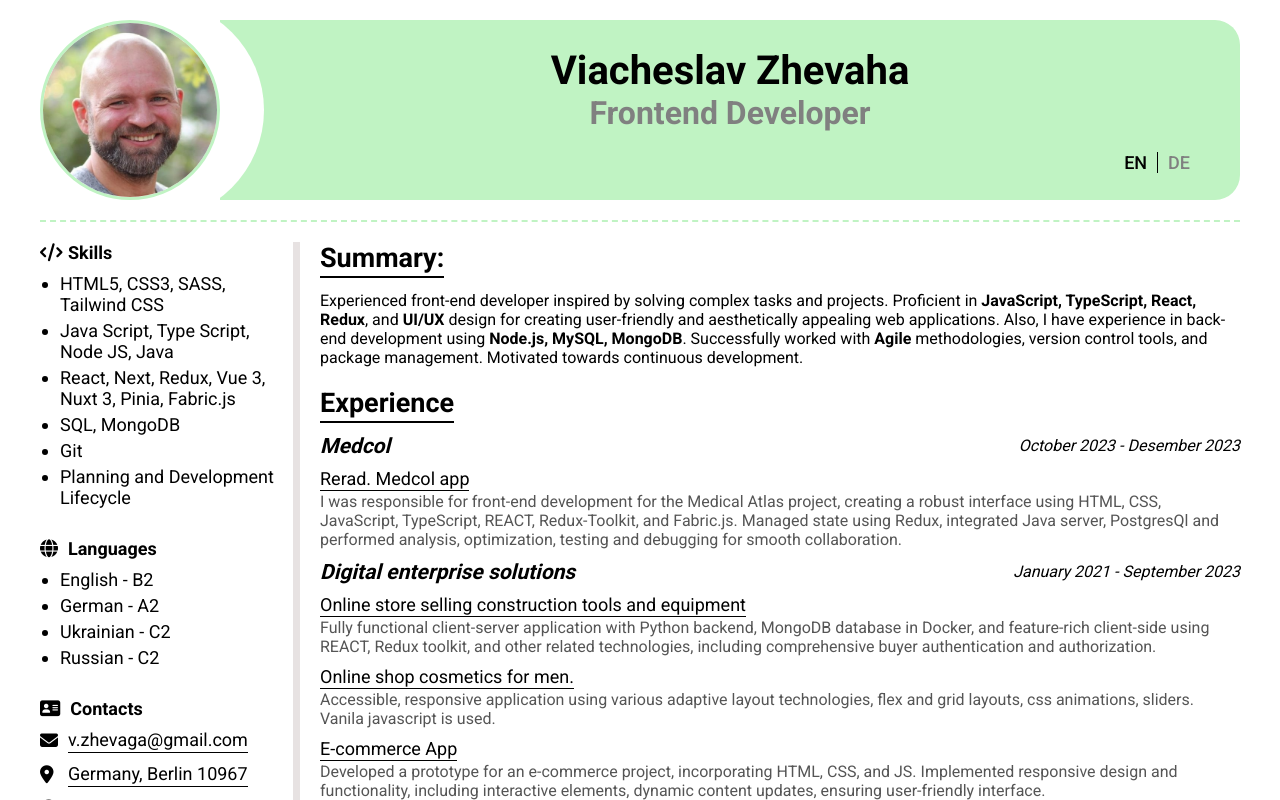
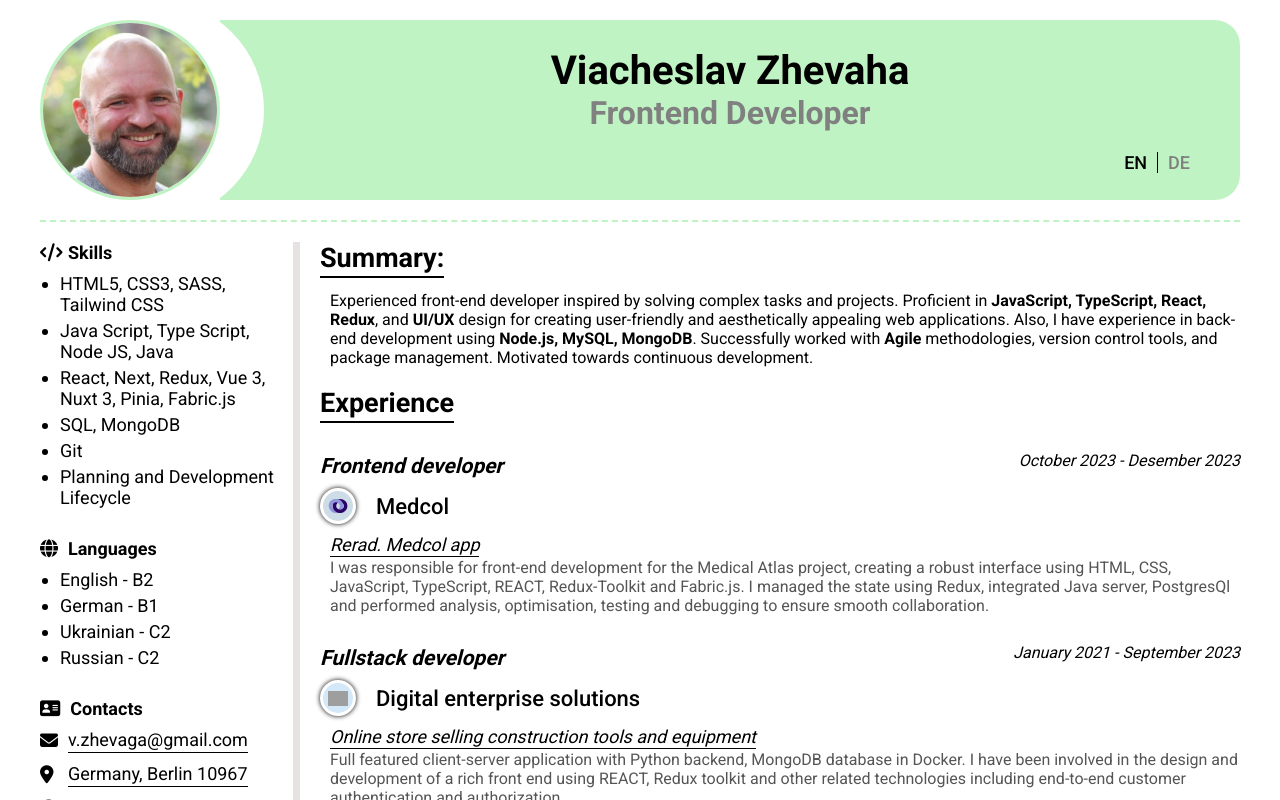
Before and after one commit to sl101/Viacheslav-Zhevaha_CV, a React (Create React App) app: page / in a window 1280 px wide. Shown: the top 800 px of the page. Built offline with nearby package versions, Linux system fonts and the light colour scheme; grey boxes are pictures that could not be loaded.

Commit message:
next version

```diff
--- a/src/App.css
+++ b/src/App.css
@@ -60,12 +60,6 @@ section p {
 	font-size: 22px;
 }
 
-h3 {
-	font-weight: 400;
-	font-style: italic;
-	margin-bottom: 4px;
-}
-
 h4 {
 	font-weight: 700;
 	font-size: 22px;
--- a/src/components/Experience/Experience.jsx
+++ b/src/components/Experience/Experience.jsx
@@ -1,46 +1,33 @@
 import { useContext, useEffect, useState } from "react";
 import { LangContext } from "../../context/LangContext";
-import { experiences_de, experiences_en, medcol_de, medcol_en } from "../../data/data";
-import axios from 'axios';
+import { experiences_de, experiences_en } from "../../data/data";
 import s from "./Experience.module.css";
 
 export function Experience() {
 	const { lang } = useContext(LangContext);
 	const experiences = lang ? experiences_en : experiences_de;
-	const medcol = lang ? medcol_en : medcol_de;
-
-	const recommendation = 'https://drive.google.com/file/d/1aUscF7kNJrqIIsOZxozXRS7iFtlhMIZD/view?usp=sharing';
-
 	return (
 		<section className="experience">
 			<h2 className="title">{lang ? "Experience" : "Erfahrung"}</h2>
-			<div className={s.experience__item}>
-				<div className={s.project}>
-					<h3 className={s.job__title}>{medcol.jobTitle}</h3>
-					<p className={s.job__date}>{medcol.date}</p>
-				</div>
-				<ul className={s.projects}>
-					{medcol?.projects?.map((project, projectKey) => (
-						<li key={projectKey} className={s.project_item}>
-							<a
-								className={s.projects_title}
-								href={recommendation}
-								target="blank"
-							>
-								{project.projectTitle}
-							</a>
-							<p className={s.projects_description}>{project.text}</p>
-						</li>
-					))}
-				</ul>
-			</div>
-
 			<ul className={s.experience__list}>
 				{experiences?.map((item, index) => (
 					<li key={index}>
 						<div className={s.project}>
-							<h3 className={s.job__title}>{item.jobTitle}</h3>
+							<h3 className={s.job__position}>{item.position}</h3>
 							<p className={s.job__date}>{item.date}</p>
+						</div>
+						<div className={s.job__title}>
+							<div
+								className={s.job__icon}
+								style={{ backgroundColor: item.iconBg }}>
+								<img
+									src={item.icon}
+									alt='icon'
+								/>
+							</div>
+							<p>
+								{item.jobTitle}
+							</p>
 						</div>
 						<ul className={s.projects}>
 							{item?.projects?.map((project, projectKey) => (
--- a/src/components/Experience/Experience.module.css
+++ b/src/components/Experience/Experience.module.css
@@ -12,10 +12,42 @@
 	gap: 10px;
 }
 
+.job__position {
+	margin-top: 20px;
+	margin-bottom: 10px;
+	font-weight: 600;
+	font-style: italic;
+	/*min-width: 255px;*/
+	display: flex;
+	gap: 20px;
+	align-items: center;
+}
+
 .job__title {
-	margin: 0;
+	font-weight: 500;
+	/*font-style: italic;*/
 	min-width: 255px;
-	font-weight: 600;
+	display: flex;
+	gap: 20px;
+	align-items: center;
+}
+
+.job__icon {
+	display: flex;
+	align-items: center;
+	justify-content: center;
+	overflow: hidden;
+	border: 3px solid var(--white-color);
+	box-shadow: 0 0 5px 0 var(--black-color);
+	border-radius: 50%;
+	width: 36px;
+	height: 36px;
+}
+
+.job__icon img {
+	width: 20px;
+	height: 20px;
+	object-fit: contain;
 }
 
 .job__date {
@@ -27,6 +59,7 @@
 }
 
 .projects {
+	padding-left: 10px;
 	margin-top: 10px;
 	display: flex;
 	flex-direction: column;
@@ -34,6 +67,7 @@
 }
 
 .projects_title {
+	font-style: italic;
 	text-decoration: none;
 	color: var(--black-color);
 	padding-bottom: 1px;
--- a/src/components/Profile/Profile.module.css
+++ b/src/components/Profile/Profile.module.css
@@ -1,4 +1,5 @@
 .profile_description p {
+	padding-left: 10px;
 	margin-top: 3px;
 	font-size: 16px;
 	color: var(--black-color);
--- a/src/data/data.js
+++ b/src/data/data.js
@@ -1,5 +1,4 @@
-//import qr_code from "./assets/qr_portfolio.png";
-//import recommendation from "https://drive.google.com/file/d/1aUscF7kNJrqIIsOZxozXRS7iFtlhMIZD/view?usp=drive_link";
+import medcol from "./assets/medcol.svg";
 
 export const contacts_de = [
 	{
@@ -134,7 +133,7 @@ export const links_de = [
 		text: "Sprache",
 		content: [
 			{ "Englisch - ": "B2" },
-			{ "Deutsch - ": "A2" },
+			{ "Deutsch - ": "B1" },
 			{ "Ukrainisch - ": "C2" },
 			{ "Russisch - ": "C2" },
 		],
@@ -172,7 +171,7 @@ export const links_en = [
 		text: "Languages",
 		content: [
 			{ "English - ": "B2" },
-			{ "German - ": "A2" },
+			{ "German - ": "B1" },
 			{ "Ukrainian - ": "C2" },
 			{ "Russian - ": "C2" },
 		],
@@ -310,172 +309,36 @@ export const projects_en = [
 	},
 ];
 
-//export const experiences_de = [
-//	{
-//		id: 4,
-//		//title: "Praktikum",
-//		subtitle: "Rerad. Medcol app",
-//		link: "https://github.com/rerad-io/atlas-front",
-//		date: "September 2023 - heute",
-//		descriptions: [
-//			{
-//				id: 1,
-//				text: "Als Frontend-Entwickler beim Medical Atlas-Projekt habe ich die Schnittstelle mit HTML, CSS, JavaScript, TypeScript, REACT, Redux-Toolkit und Fabric.js erstellt. Ich habe den Anwendungsstatus mit Redux-Toolkit verwaltet, das Frontend mit Java-basiertem Backend und PostgresQl integriert und spezifische Dateninhalte mit Fabric.js visualisiert. Ich führte Analysen, Optimierungen, Tests und Debugging durch, nutzte Git aktiv zur Versionskontrolle und arbeitete mit dem Team für eine erfolgreiche Projektentwicklung zusammen.",
-//			},
-//		],
-//	},
-//	{
-//		id: 3,
-//		title: "Freiberuflicher",
-//		subtitle: "remote",
-//		date: "Januar 2022 – heute",
-//		descriptions: [
-//			{
-//				id: 1,
-//				text: "Über drei Jahre Erfahrung in HTML5, CSS3 und JavaScript (einschließlich ES6+), kompetent in React und nachweislich in der Entwicklung adaptiver und barrierefreier Schnittstellen. Erfahrung im Einsatz von Git zur Versionskontrolle und kollaborativen Entwicklung. Arbeitet aktiv mit Kunden zusammen und strebt nach Liebe zum Detail und Codequalität, um Barrierefreiheitsstandards und moderne Anforderungen zu erfüllen.",
-//			},
-//			{
-//				id: 2,
-//				text: "Arbeitsbeispiele:",
-//				links: [
-//					{
-//						id: 1,
-//						title: "Online-Shop für Bauwerkzeuge und -ausrüstung.",
-//						link: "https://sergeysev.github.io/Online_Store/",
-//					},
-//					{
-//						id: 1,
-//						title:
-//							"Landingpage für den Verkauf exklusiver handgefertigter Masken.",
-//						link: "https://sl101.github.io/Mascs-site/",
-//					},
-//					{
-//						id: 2,
-//						title: "Persönliche Website eines professionellen Fotografen.",
-//						link: "https://sl101.github.io/Photographer-site/",
-//					},
-//					{
-//						id: 3,
-//						title:
-//							"Landingpage, die dem Angebot touristischer Reisen in Bergregionen gewidmet ist.",
-//						link: "https://sl101.github.io/Ascents-site/",
-//					},
-//					{
-//						id: 4,
-//						title: "Online-Shop Kosmetik für Männer (Prototyp).",
-//						link: "https://sl101.github.io/BarberShop/app/index.html",
-//					},
-//					{
-//						id: 5,
-//						title: 'Landungsmenü der Eismarke "Polar".',
-//						link: "https://sl101.github.io/Ice-Cream/",
-//					},
-//				],
-//			},
-//		],
-//	},
-//	{
-//		id: 2,
-//		title: "Webinterface-Entwickler",
-//		subtitle: "Digital enterprise solutions, Remote",
-//		date: " Oktober 2019 - 2022",
-//		descriptions: [
-//			{
-//				id: 1,
-//				text: "Erstellen von Schnittstellen mit HTML, CSS und JavaScript. Optimierung der Leistung, Codetests, Zusammenarbeit mit Designern und Backend-Entwicklern zur Integration. Die kontinuierliche Erforschung neuer Technologien und Codedokumentation trug zur Verbesserung der Arbeitsqualität bei und gewährleistete Datensicherheit und Schnittstellenzugänglichkeit für alle Benutzer. Teilnahme an internen Projekten und Erfahrungsaustausch bei Treffen mit Kollegen.",
-//			},
-//			{
-//				id: 2,
-//				text: "Beispiele meiner Beteiligung an Projekten:",
-//				links: [
-//					{
-//						id: 1,
-//						title: "E-Commerce-App",
-//						link: "https://sl101.github.io/FoxMinded_HTML-CSS/task_8/",
-//					},
-//					{
-//						id: 2,
-//						title: "Portal für Buchhaltungsdienstleistungen",
-//						link: "https://buhsvit.com.ua/pro-nas/",
-//					},
-//					{
-//						id: 3,
-//						title: "Menü für Restaurant",
-//						link: "https://sl101.github.io/FoxMinded_JavaScript/task_2/",
-//					},
-//					{
-//						id: 4,
-//						title: "Beispiel für einen Online-Shop",
-//						link: "https://sl101.github.io/FoxMinded_JavaScript/task_8/",
-//					},
-//				],
-//			},
-//		],
-//	},
-//	{
-//		id: 1,
-//		title: "Verkaufsleiter",
-//		subtitle:
-//			"Vienna Insurance Group (Ukrainische Versicherungsgruppe), Kiew, Ukraine",
-//		date: "September 2008 – Oktober 2019",
-//		descriptions: [
-//			{
-//				id: 1,
-//				text: "Entwicklung einer persönlichen Webanwendung für einen Versicherungsvertreter. Ich habe HTML/CSS zum Schreiben verwendet. Ziel war es, neue Kunden zu gewinnen, die Versicherungsprodukte des Unternehmens zu verkaufen.",
-//			},
-//			{
-//				id: 2,
-//				text: "Zur Förderung erarbeitete ich einen Vorschlag zur Umsetzung einer mobilen Anwendung, die die Dienstleistungen und Produkte des Unternehmens darstellt.",
-//			},
-//			{
-//				id: 3,
-//				text: "	Ich leite ein Team von Vertriebsmitarbeitern und führte den Vertrieb erfolgreich durch Ziele für verschiedene Versicherungsprodukte.",
-//			},
-//			{
-//				id: 4,
-//				text: "Entwicklung und Umsetzung von Marketingstrategien zur Steigerung der Marke Sensibilisierung und Steigerung des Umsatzwachstums.",
-//			},
-//		],
-//	},
-//];
-
-export const medcol_de =	{
+export const experiences_de = [
+	{
 		id: 1,
 		jobTitle: "Medcol",
 		date: "Oktober 2023 – Dezember 2023",
+		position: "Frontend entwickler",
+		icon: medcol,
+		iconBg: "#cddce6",
 		projects: [
 			{
 				id: 1,
 				projectTitle: "Rerad. Medcol app",
-			text: "Ich war für die Frontend-Entwicklung für das Medical Atlas-Projekt verantwortlich und erstellte eine robuste Schnittstelle mit HTML, CSS, JavaScript, TypeScript, REACT, Redux-Toolkit und Fabric.js. Verwalteter Zustand mit Redux, integriertem Java-Server, PostgresQl und Durchführung von Analysen, Optimierungen, Tests und Debugging für eine reibungslose Zusammenarbeit.",
+				link: "https://drive.google.com/file/d/1aUscF7kNJrqIIsOZxozXRS7iFtlhMIZD/view?usp=sharing",
+				text: "Ich war für die Frontend-Entwicklung des Medical Atlas-Projekts verantwortlich und habe ein robustes Interface mit HTML, CSS, JavaScript, TypeScript, REACT, Redux-Toolkit und Fabric.js erstellt. Ich verwaltete den Status mit Redux, integriertem Java Server, PostgresQl und führte Analysen, Optimierungen, Tests und Debugging durch, um eine reibungslose Zusammenarbeit zu gewährleisten.",
 			},
 		],
-}
-
-export const medcol_en = 	{
-	id: 1,
-	jobTitle: "Medcol",
-	date: "October 2023 - Desember 2023",
-	projects: [
-		{
-			id: 1,
-			projectTitle: "Rerad. Medcol app",
-			text: "I was responsible for front-end development for the Medical Atlas project, creating a robust interface using HTML, CSS, JavaScript, TypeScript, REACT, Redux-Toolkit, and Fabric.js. Managed state using Redux, integrated Java server, PostgresQl and performed analysis, optimization, testing and debugging for smooth collaboration.",
 	},
-	],
-}
-
-export const experiences_de = [
 	{
 		id: 2,
 		jobTitle: "Digital enterprise solutions",
 		date: "Januar 2021 - September 2023",
+		position: "Fullstack developer",
+		icon: "https://lh3.googleusercontent.com/aJgjSWxJ9AHqqvmChgU24XHSujj3byIWvhjuQsaWBPY35P5E1_BMWpb5pT3UIuaZxp7LbM0-zUehzKeJBZJRoZPIpw=s60",
+		iconBg: "#D3E8F8",
 		projects: [
 			{
 				id: 1,
 				projectTitle: "Online-Shop für Bauwerkzeuge und -geräte",
 				link: "https://sergeysev.github.io/Online_Store/",
-				text: "Voll funktionsfähige Client-Server-Anwendung mit Python-Backend, MongoDB-Datenbank in Docker und funktionsreicher Client-Seite mit REACT, Redux-Toolkit und anderen verwandten Technologien, einschließlich umfassender Käuferauthentifizierung und -autorisierung.",
+				text: "Voll ausgestattete Client-Server-Anwendung mit Python-Backend, MongoDB-Datenbank in Docker. Ich war am Design und der Entwicklung eines umfangreichen Frontends unter Verwendung von REACT, Redux-Toolkit und anderen verwandten Technologien beteiligt, einschließlich End-to-End-Kundenauthentifizierung und -autorisierung.",
 			},
 			{
 				id: 2,
@@ -487,7 +350,7 @@ export const experiences_de = [
 				id: 7,
 				projectTitle: "E-commerce App",
 				link: "https://sl101.github.io/FoxMinded_HTML-CSS/task_8/",
-				text: "Entwickelte einen Prototyp für ein E-Commerce-Projekt unter Einbindung von HTML, CSS und JS. Implementierte responsives Design und Funktionalität, einschließlich interaktiver Elemente und dynamischer Inhaltsaktualisierungen, um eine benutzerfreundliche Oberfläche sicherzustellen.",
+				text: "Für diese Aufgabe entwickelte ich einen E-Commerce-Prototypen mit HTML, CSS und JS. Ich implementierte responsives Design und Funktionalität, einschließlich interaktiver Elemente, dynamischer Inhaltsaktualisierung und einer benutzerfreundlichen Oberfläche.",
 			},
 			{
 				id: 3,
@@ -538,39 +401,60 @@ export const experiences_de = [
 		jobTitle:
 			"Vienna Insurance Group (Ukrainische Versicherungsgruppe), Kiew, Ukraine",
 		date: "September 2008 – Oktober 2019",
+		position: "Projektmanager",
+		icon: "https://www.usg.ua/_next/static/media/logo_main.5d648417.svg",
+		iconBg: "#D1F5D9",
 		projects: [
 			{
 				id: 1,
-				text: "Entwicklung einer persönlichen Webanwendung für einen Versicherungsvertreter. Ich habe HTML/CSS zum Schreiben verwendet. Ziel war es, neue Kunden zu gewinnen, die Versicherungsprodukte des Unternehmens zu verkaufen.",
+				text: "Ich habe eine persönliche Webanwendung für einen Versicherungsvertreter entwickelt. Zum Schreiben habe ich HTML/CSS verwendet. Ziel war es, neue Kunden zu gewinnen und die Versicherungsprodukte des Unternehmens zu verkaufen.",
 			},
 			{
 				id: 2,
-				text: "Zur Förderung erarbeitete ich einen Vorschlag zur Umsetzung einer mobilen Anwendung, die die Dienstleistungen und Produkte des Unternehmens darstellt.",
+				text: "Im Rahmen meiner Diplomarbeit entwickelte ich einen Vorschlag für die Implementierung einer mobilen Anwendung, die die Dienstleistungen und Produkte des Unternehmens darstellt.",
 			},
 			{
 				id: 3,
-				text: "	Ich leite ein Team von Vertriebsmitarbeitern und führte den Vertrieb erfolgreich durch Ziele für verschiedene Versicherungsprodukte.",
+				text: "Ich leitete ein Team von Vertriebsmitarbeitern und setzte erfolgreich Verkaufspläne für verschiedene Versicherungsprodukte um.",
 			},
 			{
 				id: 4,
-				text: "Entwicklung und Umsetzung von Marketingstrategien zur Steigerung der Marke Sensibilisierung und Steigerung des Umsatzwachstums.",
+				text: "Ich habe Marketingstrategien entwickelt und umgesetzt, um die Markenbekanntheit und das Umsatzwachstum meiner Abteilung zu steigern.",
 			},
 		],
 	},
 ];
 
 export const experiences_en = [
-
+	{
+		id: 1,
+		jobTitle: "Medcol",
+		date: "October 2023 - Desember 2023",
+		position: "Frontend developer",
+		icon: medcol,
+		iconBg: "#cddce6",
+		projects: [
+			{
+				id: 1,
+				projectTitle: "Rerad. Medcol app",
+				link: "https://drive.google.com/file/d/1aUscF7kNJrqIIsOZxozXRS7iFtlhMIZD/view?usp=sharing",
+				text: "I was responsible for front-end development for the Medical Atlas project, creating a robust interface using HTML, CSS, JavaScript, TypeScript, REACT, Redux-Toolkit and Fabric.js. I managed the state using Redux, integrated Java server, PostgresQl and performed analysis, optimisation, testing and debugging to ensure smooth collaboration.",
+			},
+		],
+	},
 	{
 		id: 2,
 		jobTitle: "Digital enterprise solutions",
 		date: "January 2021 - September 2023",
+		position: "Fullstack developer",
+		icon: "https://lh3.googleusercontent.com/aJgjSWxJ9AHqqvmChgU24XHSujj3byIWvhjuQsaWBPY35P5E1_BMWpb5pT3UIuaZxp7LbM0-zUehzKeJBZJRoZPIpw=s60",
+		iconBg: "#D3E8F8",
 		projects: [
 			{
 				id: 1,
 				projectTitle: "Online store selling construction tools and equipment ",
 				link: "https://sergeysev.github.io/Online_Store/",
-				text: "Fully functional client-server application with Python backend, MongoDB database in Docker, and feature-rich client-side using REACT, Redux toolkit, and other related technologies, including comprehensive buyer authentication and authorization.",
+				text: "Full featured client-server application with Python backend, MongoDB database in Docker. I have been involved in the design and development of a rich front end using REACT, Redux toolkit and other related technologies including end-to-end customer authentication and authorization.",
 			},
 			{
 				id: 2,
@@ -582,7 +466,7 @@ export const experiences_en = [
 				id: 7,
 				projectTitle: "E-commerce App",
 				link: "https://sl101.github.io/FoxMinded_HTML-CSS/task_8/",
-				text: "Developed a prototype for an e-commerce project, incorporating HTML, CSS, and JS. Implemented responsive design and functionality, including interactive elements, dynamic content updates, ensuring user-friendly interface.",
+				text: "To complete the task, I developed a prototype e-commerce project using HTML, CSS and JS. I implemented responsive design and functionality, including interactive elements, dynamic content updates and a user-friendly interface.",
 			},
 			{
 				id: 3,
@@ -633,10 +517,13 @@ export const experiences_en = [
 		jobTitle:
 			"Vienna Insurance Group (Ukrainian Insurance Group), Kiev Ukraine",
 		date: "September 2008 - October 2019",
+		position: "Project manager",
+		icon: "https://www.usg.ua/_next/static/media/logo_main.5d648417.svg",
+		iconBg: "#D1F5D9",
 		projects: [
 			{
 				id: 1,
-				text: "Developed a personal web application for an insurance agent. I used HTML/CSS for writing. The goal was to attract new customers to sell the company's insurance products.",
+				text: "I developed a personal web application for an insurance agent. I used HTML/CSS for writing. The goal was to attract new customers to sell the company's insurance products.",
 			},
 			{
 				id: 2,
@@ -644,11 +531,11 @@ export const experiences_en = [
 			},
 			{
 				id: 3,
-				text: "Led a team of sales representatives and successfully met sales targets for various insurance products.",
+				text: "I led a team of sales representatives and successfully met sales targets for various insurance products.",
 			},
 			{
 				id: 4,
-				text: "Developed and executed marketing strategies to increase brand awareness and drive sales growth.",
+				text: "I developed and executed marketing strategies to increase brand awareness and drive sales growth.",
 			},
 		],
 	},
```
Also changed, not shown: src/data/assets/medcol.svg (added). Lines whose indentation alone changed are shown as unchanged.
